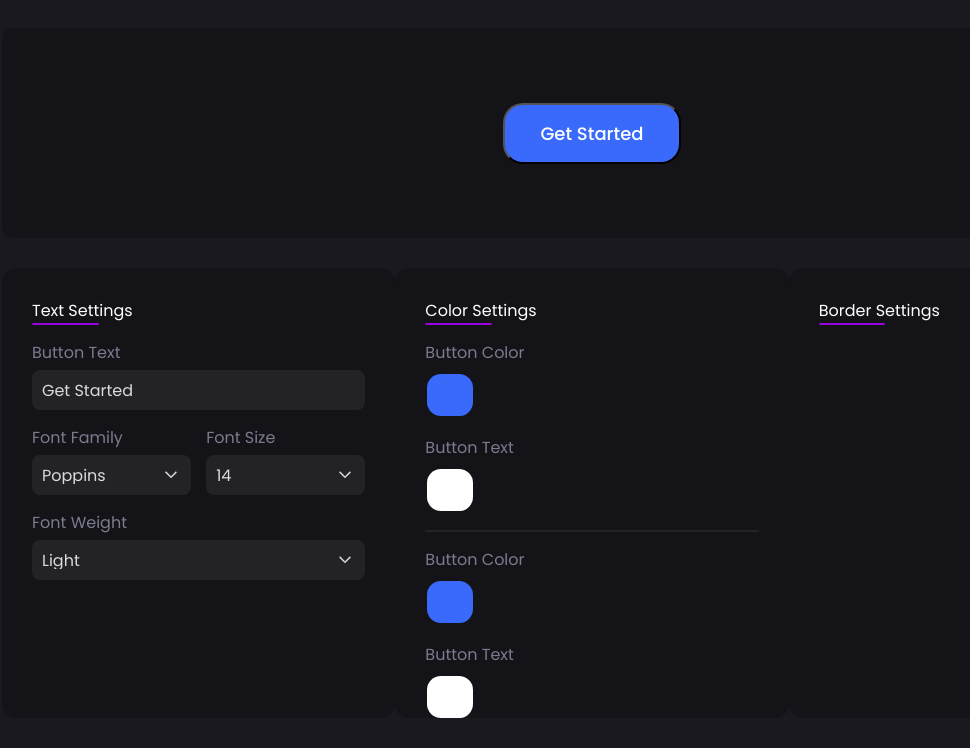
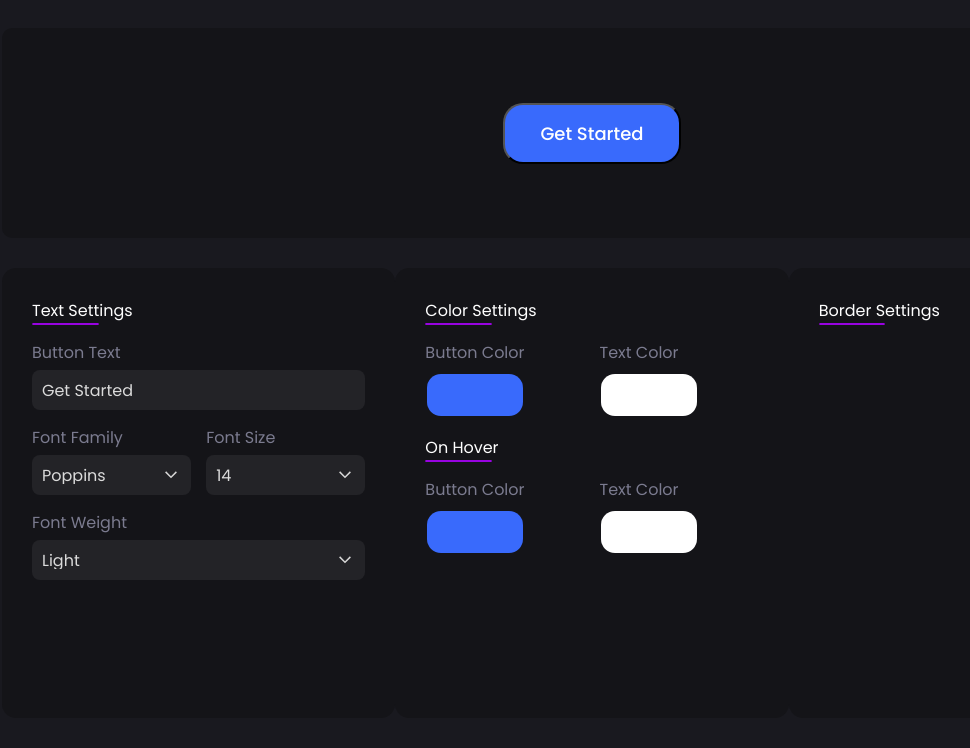
Before and after one commit to sid-js/buttonly, a plain HTML site: page index.html in a window 1280 px wide. Shown: the part 120-868 px from the top of the page, without its empty margins (48-1018 px from the left). Drawn offline with Linux system fonts and the light colour scheme.

Commit message:
Created inline input for hover

```diff
--- a/index.html
+++ b/index.html
@@ -46,7 +46,7 @@
                     <label for="button-text" class="text-label">Button Text</label>
                     <input class="input-box" id="button-text" type="text" value="Get Started">
                  </div>
-                 <div class="font-inline-form">
+                 <div class="inline-form">
                     <div class="input-container">
                         <label for="font-family" class="text-label">Font Family</label>
                         <select style="padding-right: 20px;" class="input-box" id="font-family">
@@ -86,24 +86,33 @@
                 <p>Color Settings</p>
                 <hr class="text-underline" color="#9803E0" width="20%" size="3">
             </div>
-            <div class="input-container">
-                <label for="button-color" class="text-label">Button Color</label>
-                <input class="color-picker" id="button-color" type="color" value="#396afc" style="width: 50px;">
+            <div class="inline-form">
+                <div class="input-container">
+                    <label for="button-color" class="text-label">Button Color</label>
+                    <input class="color-picker" id="button-color" type="color" value="#396afc">
+                </div>
+                 <div class="input-container">
+                    <label for="button-color-text" class="text-label">Text Color</label>
+                    <input class="color-picker" id="button-color-text" type="color" value="#ffffff">
+                </div>
             </div>
-             <div class="input-container">
-                <label for="button-color-text" class="text-label">Button Text</label>
-                <input class="color-picker" id="button-color-text" type="color" value="#ffffff">
+
+            <!-- <hr color="#232327"> -->
+            <div class="text-header">
+                <p>On Hover</p>
+                <hr class="text-underline" color="#9803E0" width="20%" size="3">
             </div>
-            <hr color="#232327">
+            <div class="inline-form">
+                <div class="input-container">
+                    <label for="button-color" class="text-label">Button Color</label>
+                    <input class="color-picker" id="button-color" type="color" value="#396afc">
+                </div>
+                <div class="input-container">
+                    <label for="button-color-text" class="text-label">Text Color</label>
+                    <input class="color-picker" id="button-color-text" type="color" value="#ffffff">
+                </div>
+            </div>
 
-            <div class="input-container">
-                <label for="button-color" class="text-label">Button Color</label>
-                <input class="color-picker" id="button-color" type="color" value="#396afc">
-            </div>
-            <div class="input-container">
-                <label for="button-color-text" class="text-label">Button Text</label>
-                <input class="color-picker" id="button-color-text" type="color" value="#ffffff">
-            </div>
 
 
         </div>
--- a/style.css
+++ b/style.css
@@ -113,7 +113,7 @@ select {
   gap: 5px;
 }
 
-.font-inline-form {
+.inline-form {
     display: flex;
     width: 100%;
     flex-direction: row;
@@ -124,7 +124,7 @@ select {
   -webkit-appearance: none !important;
   -moz-appearance: none !important;
   height: 50px;
-  width: 50px;
+  width: 100px;
   outline: none;
   appearance: none !important;
   border: none;
@@ -133,13 +133,7 @@ select {
 }
 
 .color-picker::-webkit-color-swatch{
-  width: 50px;
+  width: 100px;
   border-radius: 14px;
   border: none;
 }
-
-input[type="color" i][list] {
-  appearance: none;
-  width: 50px;
-  height: 50px;
-}
```
